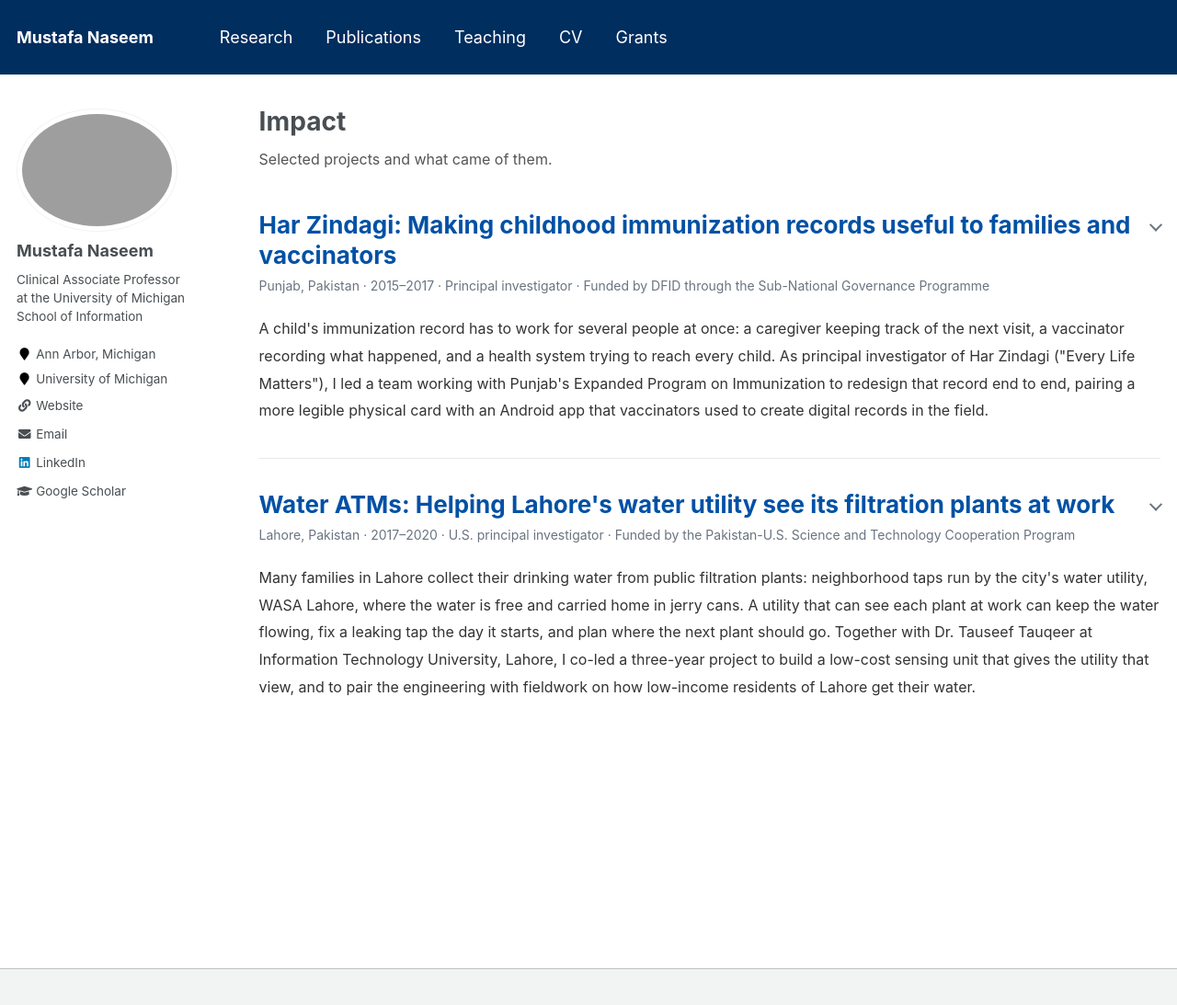
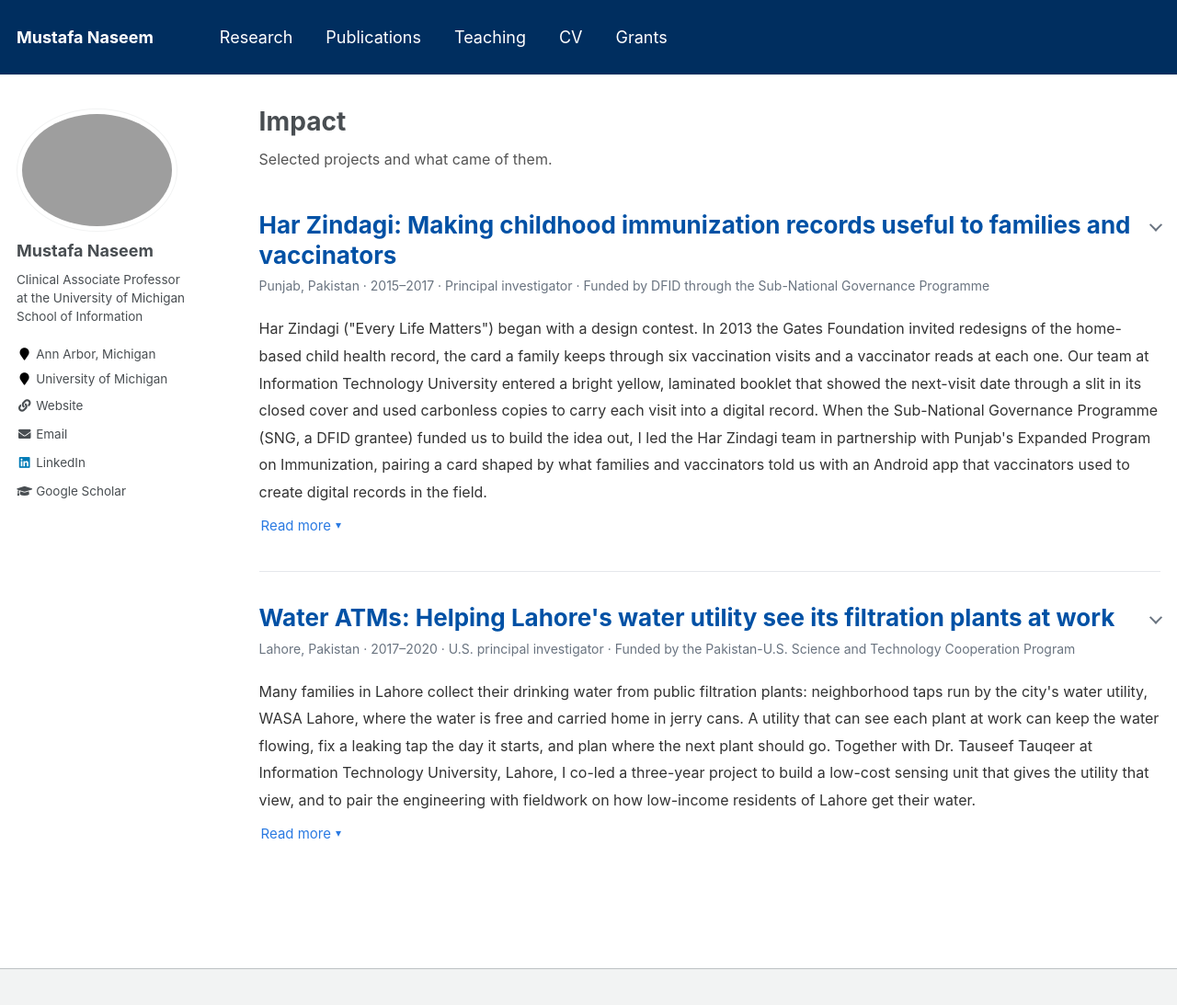
Before and after one commit to mustafanaseem/mustafanaseem.github.io, a Jekyll site: the page built from _pages/impact.md, in a window 1280 px wide and 1126 px high. Shown: the top 1093 px of the window at 92% size. Built offline with Jekyll 4.4.1, drawn with Linux system fonts in a browser that asks for light colours; part of the change alters nothing that is shown.

Commit message:
Rewrite Har Zindagi intro; add Read-more toggle; link master's thesis
Three Impact-page changes.

1. Replace the Har Zindagi intro paragraph with a design-contest
   framing that names the Gates Foundation call, the yellow laminated
   booklet, and the SNG / DFID funder path.

2. Add a "Read more" / "Show less" toggle button at the end of each
   project entry's always-visible content (below the intro, inside
   the <summary>). Real <button type="button"> with aria-expanded
   that reflects state and aria-controls pointing to the details id;
   focusable, keyboard-activatable, with a visible focus ring. The
   click handler toggles the same <details> the summary controls,
   and the existing toggle listener keeps URL-hash routing and lazy
   iframe loading intact. A small chevron next to the label rotates
   180 degrees when open.

3. In the Water ATMs Team section, wrap the words "master's thesis"
   in an <a href="https://deepblue.lib.umich.edu/items/…"
   rel="noopener"> link. The other two occurrences of the phrase in
   the same entry (Field deployment Publications line, and the
   Read-the-work citation) stay unlinked.

Co-Authored-By: Claude Opus 4.7 (1M context) <noreply@anthropic.com>
Claude-Session: https://claude.ai/code/session_0168BZUqyL6hayqYWQHvfBBj

```diff
--- a/_pages/impact.md
+++ b/_pages/impact.md
@@ -228,6 +228,51 @@ summary.project-summary .project-intro {
 .pdf-link:hover {
   text-decoration: underline;
 }
+
+.show-more-wrap {
+  margin: 4px 0 6px 0;
+}
+
+button.show-more {
+  background: none;
+  border: 0;
+  padding: 4px 2px;
+  margin: 0;
+  font: inherit;
+  font-size: 15px;
+  color: #2a7ae2;
+  cursor: pointer;
+  display: inline-flex;
+  align-items: center;
+  gap: 5px;
+  border-radius: 4px;
+  line-height: 1.3;
+}
+
+button.show-more:hover .show-more-text {
+  text-decoration: underline;
+}
+
+button.show-more:focus {
+  outline: none;
+}
+
+button.show-more:focus-visible {
+  outline: 3px solid #4c8bf5;
+  outline-offset: 3px;
+}
+
+.show-more-arrow {
+  display: inline-block;
+  transition: transform 220ms ease;
+  font-size: 12px;
+  line-height: 1;
+  transform: rotate(0deg);
+}
+
+details.impact-project[open] > summary.project-summary .show-more-arrow {
+  transform: rotate(180deg);
+}
 </style>
 
 <div class="impact-lede">Selected projects and what came of them.</div>
@@ -239,7 +284,8 @@ summary.project-summary .project-intro {
 <span class="summary-chevron" aria-hidden="true"></span>
 </div>
 <div class="project-meta">Punjab, Pakistan · 2015&ndash;2017 · Principal investigator · Funded by DFID through the Sub-National Governance Programme</div>
-<p class="project-intro">A child's immunization record has to work for several people at once: a caregiver keeping track of the next visit, a vaccinator recording what happened, and a health system trying to reach every child. As principal investigator of Har Zindagi ("Every Life Matters"), I led a team working with Punjab's Expanded Program on Immunization to redesign that record end to end, pairing a more legible physical card with an Android app that vaccinators used to create digital records in the field.</p>
+<p class="project-intro">Har Zindagi ("Every Life Matters") began with a design contest. In 2013 the Gates Foundation invited redesigns of the home-based child health record, the card a family keeps through six vaccination visits and a vaccinator reads at each one. Our team at Information Technology University entered a bright yellow, laminated booklet that showed the next-visit date through a slit in its closed cover and used carbonless copies to carry each visit into a digital record. When the Sub-National Governance Programme (SNG, a DFID grantee) funded us to build the idea out, I led the Har Zindagi team in partnership with Punjab's Expanded Program on Immunization, pairing a card shaped by what families and vaccinators told us with an Android app that vaccinators used to create digital records in the field.</p>
+<div class="show-more-wrap"><button type="button" class="show-more" aria-expanded="false" aria-controls="har-zindagi"><span class="show-more-text">Read more</span><span class="show-more-arrow" aria-hidden="true">&#9662;</span></button></div>
 </summary>
 
 <div class="project-collapse">
@@ -290,6 +336,7 @@ summary.project-summary .project-intro {
 </div>
 <div class="project-meta">Lahore, Pakistan · 2017&ndash;2020 · U.S. principal investigator · Funded by the Pakistan-U.S. Science and Technology Cooperation Program</div>
 <p class="project-intro">Many families in Lahore collect their drinking water from public filtration plants: neighborhood taps run by the city's water utility, WASA Lahore, where the water is free and carried home in jerry cans. A utility that can see each plant at work can keep the water flowing, fix a leaking tap the day it starts, and plan where the next plant should go. Together with Dr. Tauseef Tauqeer at Information Technology University, Lahore, I co-led a three-year project to build a low-cost sensing unit that gives the utility that view, and to pair the engineering with fieldwork on how low-income residents of Lahore get their water.</p>
+<div class="show-more-wrap"><button type="button" class="show-more" aria-expanded="false" aria-controls="water-atms"><span class="show-more-text">Read more</span><span class="show-more-arrow" aria-hidden="true">&#9662;</span></button></div>
 </summary>
 
 <div class="project-collapse">
@@ -321,7 +368,7 @@ summary.project-summary .project-intro {
 </div>
 
 <h3 class="project-h3">Team</h3>
-<p>I was the U.S. principal investigator and co-led the project with Dr. Tauseef Tauqeer, the Pakistani principal investigator, whose Industrial Monitoring and Automation Lab at ITU designed, built, and maintained the units in the field. Zill Ullah Khan and M. Umair Anwar led the hardware and firmware work and are first authors on the MobiCom paper. Sabah Pirani led the qualitative study and wrote her master's thesis on it, co-advised by Kentaro Toyama. Faisal Lalani and Babatunde Adegoke are co-authors on the paper. Arman Rezaee at Michigan collaborated on the project. Haya Fatima Iqbal made the film.</p>
+<p>I was the U.S. principal investigator and co-led the project with Dr. Tauseef Tauqeer, the Pakistani principal investigator, whose Industrial Monitoring and Automation Lab at ITU designed, built, and maintained the units in the field. Zill Ullah Khan and M. Umair Anwar led the hardware and firmware work and are first authors on the MobiCom paper. Sabah Pirani led the qualitative study and wrote her <a href="https://deepblue.lib.umich.edu/items/625ace55-e69a-40db-a9eb-587129dbc82f" rel="noopener">master's thesis</a> on it, co-advised by Kentaro Toyama. Faisal Lalani and Babatunde Adegoke are co-authors on the paper. Arman Rezaee at Michigan collaborated on the project. Haya Fatima Iqbal made the film.</p>
 
 <h3 class="project-h3">Read the work</h3>
 <ul class="project-refs">
@@ -376,12 +423,26 @@ summary.project-summary .project-intro {
   for (var i = 0; i < projects.length; i++) {
     (function (d) {
       d.addEventListener('toggle', function () {
+        var btn = d.querySelector('button.show-more');
+        if (btn) {
+          btn.setAttribute('aria-expanded', d.open ? 'true' : 'false');
+          var txt = btn.querySelector('.show-more-text');
+          if (txt) txt.textContent = d.open ? 'Show less' : 'Read more';
+        }
         if (!d.open) return;
         if (window.history && typeof window.history.replaceState === 'function') {
           try { window.history.replaceState(null, '', '#' + d.id); } catch (e) {}
         }
         loadVideosIn(d);
       });
+      var showBtn = d.querySelector('button.show-more');
+      if (showBtn) {
+        showBtn.addEventListener('click', function (e) {
+          e.preventDefault();
+          e.stopPropagation();
+          d.open = !d.open;
+        });
+      }
     })(projects[i]);
   }
 
```
